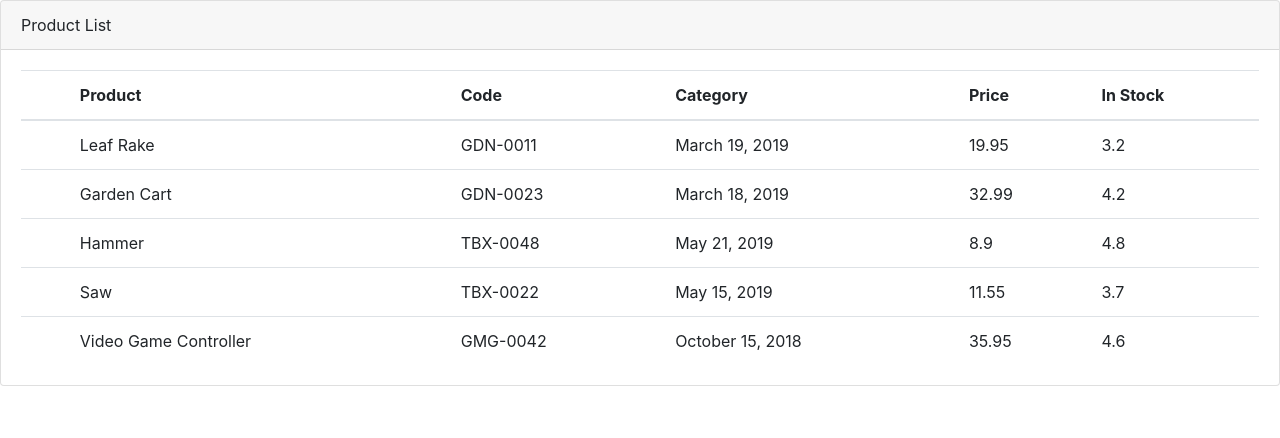
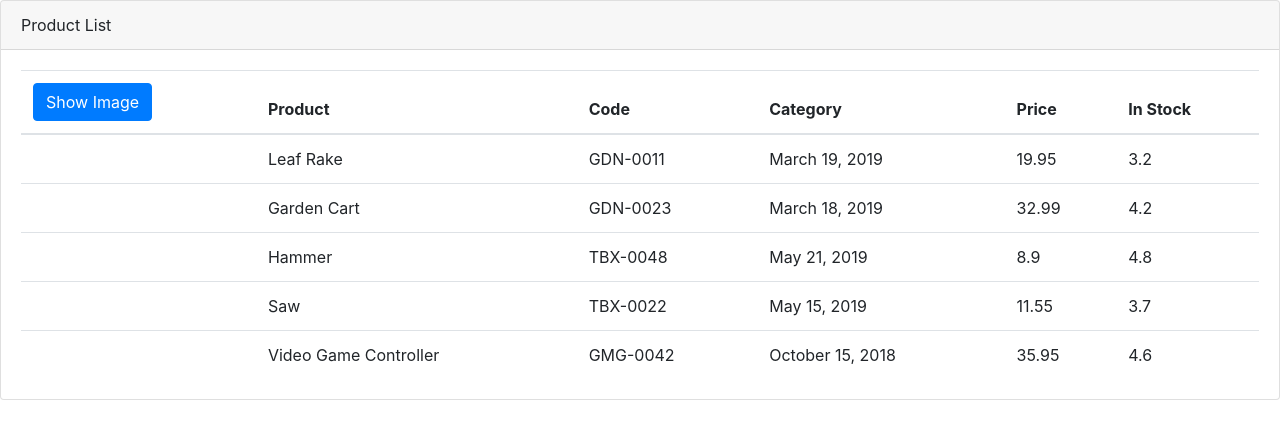
Before and after one commit to brookhutchinson/apm, an Angular app: page / in a window 1280 px wide. Shown: the top 438 px of the page. Built offline with nearby package versions, Linux system fonts and the light colour scheme.

Commit message:
Add "Show Image" Button to header of first column inside ProductListComponent HTML Template

```diff
--- a/src/app/modules/product/components/product-list/product-list.component.html
+++ b/src/app/modules/product/components/product-list/product-list.component.html
@@ -22,7 +22,7 @@
       <table class="table mb-0" *ngIf="products && products.length">
         <thead>
           <tr>
-            <th></th>
+            <th><button class="btn btn-primary">Show Image</button></th>
             <th>Product</th>
             <th>Code</th>
             <th>Category</th>
```
